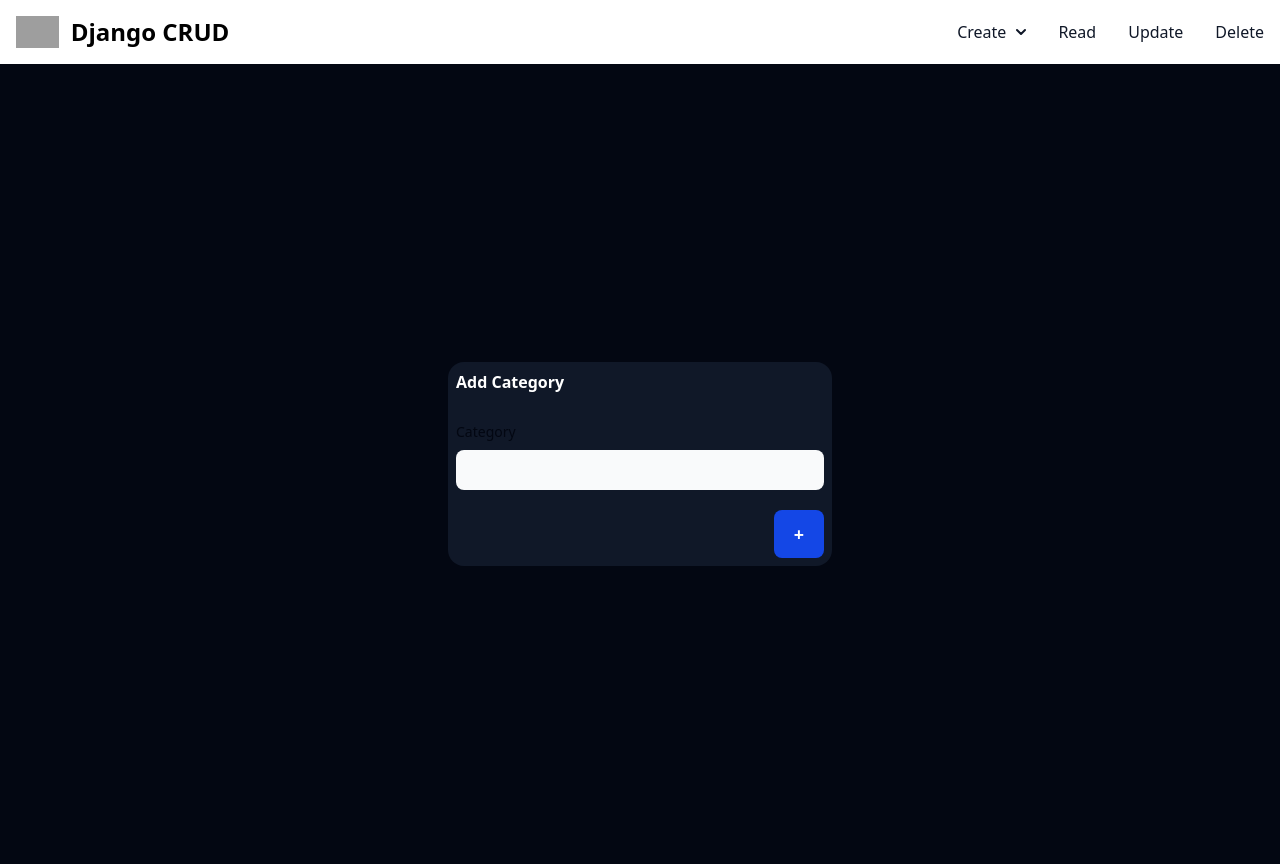
After one commit to joaovitorraraujo/1_av_wagner, a Django app: page /categories in a window 1280 px wide. The commit adds this page. Run offline with Django 5.2, Linux system fonts and the light colour scheme; grey boxes are pictures that could not be loaded.

Commit message:
add url for navbar

```diff
--- /dev/null
+++ b/contas/templates/contas/add_category.html
@@ -0,0 +1,36 @@
+{% extends 'header.html' %} {% load static %}
+<!-- CONTENT -->
+{% block content %}
+<link rel="stylesheet" href="{% static 'css/output.css' %}" />
+
+<div class="flex items-center justify-center min-h-screen">
+  <form
+    class="bg-gray-900 w-full max-w-sm mx-auto p-2 rounded-2xl"
+    action=""
+    method="post"
+  >
+    <h1 class="font-bold mb-7 text-white">Add Category</h1>
+    <div class="mb-5">
+      <label
+        for="date"
+        class="block mb-2 text-sm font-medium text-gray-950 dark:text-white"
+        >Category</label
+      >
+      <input
+        type="text"
+        id="large-input"
+        class="bg-gray-50 text-gray-900 text-sm rounded-lg focus:ring-blue-500 focus:border-blue-500 block w-full p-2.5 dark:bg-gray-700 dark:border-gray-600 dark:placeholder-gray-400 dark:text-white outline-blue-500 dark:focus:ring-blue-500 dark:focus:border-blue-500"
+      />
+    </div>
+    <div class="flex justify-end">
+      <button
+        type="submit"
+        class="font-bold text-white bg-blue-700 hover:bg-blue-800 focus:ring-4 focus:outline-none focus:ring-blue-300 rounded-lg text-lg px-5 py-2.5 text-center dark:bg-blue-600 dark:hover:bg-blue-700 dark:focus:ring-blue-800"
+      >
+        +
+      </button>
+    </div>
+  </form>
+</div>
+
+{% endblock content %}
--- a/contas/templates/contas/create.html
+++ b/contas/templates/contas/add_transaction.html
@@ -6,8 +6,8 @@
 <link rel="stylesheet" href="{% static 'css/output.css' %}" />
 
 <div class="flex items-center justify-center min-h-screen p-0">
-  <form class="rounded-3xl bg-gray-500 p-4 w-full max-w-sm mx-auto">
-    <h2 class="font-bold mb-7">Add Transactions</h2>
+  <form class="rounded-2xl bg-gray-900 p-4 w-full max-w-sm mx-auto">
+    <h1 class="font-bold mb-7 text-white">Add Transactions</h1>
     <div class="mb-5">
       <label
         for="date"
--- /dev/null
+++ b/contas/templates/contas/transactions.html
@@ -0,0 +1,3 @@
+{% extends 'header.html' %}
+<!-- content -->
+{% block content %} {% endblock content %}
--- a/contas/views.py
+++ b/contas/views.py
@@ -1,5 +1,11 @@
 from django.shortcuts import render
 
 # Create your views here.
-def myHome(request):
-    return render(request, 'contas/create.html')
+def addTransaction(request):
+    return render(request, 'contas/add_transaction.html')
+
+def addCategory(request):
+    return render(request, 'contas/add_category.html')
+
+def transactions(request):
+    return render(request, 'contas/transactions.html')
--- a/controle_gastos/urls.py
+++ b/controle_gastos/urls.py
@@ -16,9 +16,11 @@ Including another URLconf
 """
 from django.contrib import admin
 from django.urls import path
-from contas.views import myHome
+from contas.views import addTransaction, addCategory, transactions
 
 urlpatterns = [
     path('admin/', admin.site.urls),
-    path('', myHome),
+    path('transactions', addTransaction, name='transactions'),
+    path('categories', addCategory, name='categories'),
+    path('', transactions, name='home'),
 ]
--- a/static/css/output.css
+++ b/static/css/output.css
@@ -6,8 +6,7 @@
       "Segoe UI Emoji", "Segoe UI Symbol", "Noto Color Emoji";
     --font-mono: ui-monospace, SFMono-Regular, Menlo, Monaco, Consolas, "Liberation Mono",
       "Courier New", monospace;
-    --color-amber-50: oklch(0.987 0.022 95.277);
-    --color-amber-900: oklch(0.414 0.112 45.904);
+    --color-red-500: oklch(0.637 0.237 25.331);
     --color-blue-300: oklch(0.809 0.105 251.813);
     --color-blue-500: oklch(0.623 0.214 259.815);
     --color-blue-600: oklch(0.546 0.245 262.881);
@@ -16,7 +15,6 @@
     --color-gray-50: oklch(0.985 0.002 247.839);
     --color-gray-100: oklch(0.967 0.003 264.542);
     --color-gray-200: oklch(0.928 0.006 264.531);
-    --color-gray-300: oklch(0.872 0.01 258.338);
     --color-gray-400: oklch(0.707 0.022 261.325);
     --color-gray-500: oklch(0.551 0.027 264.364);
     --color-gray-600: oklch(0.446 0.03 256.802);
@@ -28,26 +26,19 @@
     --spacing: 0.25rem;
     --breakpoint-xl: 80rem;
     --container-sm: 24rem;
-    --text-xs: 0.75rem;
-    --text-xs--line-height: calc(1 / 0.75);
     --text-sm: 0.875rem;
     --text-sm--line-height: calc(1.25 / 0.875);
-    --text-base: 1rem;
-    --text-base--line-height: calc(1.5 / 1);
     --text-lg: 1.125rem;
     --text-lg--line-height: calc(1.75 / 1.125);
     --text-2xl: 1.5rem;
     --text-2xl--line-height: calc(2 / 1.5);
-    --text-5xl: 3rem;
-    --text-5xl--line-height: 1;
-    --text-7xl: 4.5rem;
-    --text-7xl--line-height: 1;
     --font-weight-normal: 400;
     --font-weight-medium: 500;
     --font-weight-semibold: 600;
     --font-weight-bold: 700;
     --radius-sm: 0.25rem;
     --radius-lg: 0.5rem;
+    --radius-2xl: 1rem;
     --radius-3xl: 1.5rem;
     --ease-in-out: cubic-bezier(0.4, 0, 0.2, 1);
     --default-transition-duration: 150ms;
@@ -372,6 +372,9 @@
   .self-center {
     align-self: center;
   }
+  .rounded-2xl {
+    border-radius: var(--radius-2xl);
+  }
   .rounded-3xl {
     border-radius: var(--radius-3xl);
   }
@@ -411,14 +410,26 @@
   .bg-gray-500 {
     background-color: var(--color-gray-500);
   }
-  .bg-gray-700 {
-    background-color: var(--color-gray-700);
+  .bg-gray-600 {
+    background-color: var(--color-gray-600);
+  }
+  .bg-gray-800 {
+    background-color: var(--color-gray-800);
+  }
+  .bg-gray-900 {
+    background-color: var(--color-gray-900);
   }
   .bg-gray-950 {
     background-color: var(--color-gray-950);
   }
+  .bg-red-500 {
+    background-color: var(--color-red-500);
+  }
   .bg-white {
     background-color: var(--color-white);
+  }
+  .bg-white\/20 {
+    background-color: color-mix(in oklab, var(--color-white) 20%, transparent);
   }
   .p-0 {
     padding: calc(var(--spacing) * 0);
--- a/templates/header.html
+++ b/templates/header.html
@@ -12,10 +12,7 @@
       <div
         class="max-w-screen-xl flex flex-wrap items-center justify-between mx-auto p-4"
       >
-        <a
-          href="https://flowbite.com/"
-          class="flex items-center space-x-3 rtl:space-x-reverse"
-        >
+        <a href="" class="flex items-center space-x-3 rtl:space-x-reverse">
           <img
             src="https://www.svgrepo.com/show/353657/django-icon.svg"
             class="h-8"
@@ -61,7 +58,7 @@
                 data-dropdown-toggle="dropdownNavbar"
                 class="flex items-center justify-between w-full py-2 px-3 text-gray-900 rounded-sm hover:bg-gray-100 md:hover:bg-transparent md:border-0 md:hover:text-blue-700 md:p-0 md:w-auto dark:text-white md:dark:hover:text-blue-500 dark:focus:text-white dark:border-gray-700 dark:hover:bg-gray-700 md:dark:hover:bg-transparent"
               >
-                Dropdown
+                Create
                 <svg
                   class="w-2.5 h-2.5 ms-2.5"
                   aria-hidden="true"
@@ -80,7 +77,7 @@
 
               <div
                 id="dropdownNavbar"
-                class="z-10 hidden opacity-0 scale-95 transition-all duration-300 ease-in-out font-normal bg-white divide-y divide-gray-100 rounded-lg shadow-sm w-44 dark:bg-gray-700 dark:divide-gray-600"
+                class="absolute z-10 hidden opacity-0 scale-95 transition-all duration-300 ease-in-out font-normal bg-white divide-y divide-gray-100 rounded-lg shadow-sm w-44 dark:bg-gray-700 dark:divide-gray-600"
               >
                 <ul
                   class="py-2 text-sm text-gray-700 dark:text-gray-400"
@@ -88,14 +85,14 @@
                 >
                   <li>
                     <a
-                      href="#"
+                      href="{% url 'categories' %}"
                       class="block px-4 py-2 hover:bg-gray-100 dark:hover:bg-gray-600 dark:hover:text-white"
                       >Category</a
                     >
                   </li>
                   <li>
                     <a
-                      href="#"
+                      href="{% url 'transactions' %}"
                       class="block px-4 py-2 hover:bg-gray-100 dark:hover:bg-gray-600 dark:hover:text-white"
                       >Transactions</a
                     >
@@ -106,7 +103,7 @@
             <!-- Dropdown menu -->
             <li>
               <a
-                href="#"
+                href="{% url 'home' %}"
                 class="block py-2 px-3 text-gray-900 rounded-sm hover:bg-gray-100 md:hover:bg-transparent md:border-0 md:hover:text-blue-700 md:p-0 dark:text-white md:dark:hover:text-blue-500 dark:hover:bg-gray-700 dark:hover:text-white md:dark:hover:bg-transparent"
                 >Read</a
               >
```
Also changed, not shown: other parts of static/css/output.css (+22 -74 lines).
